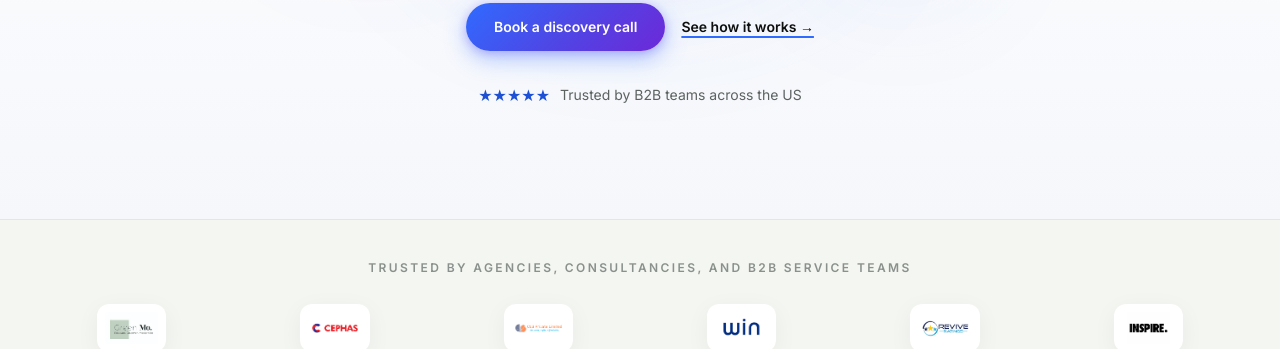
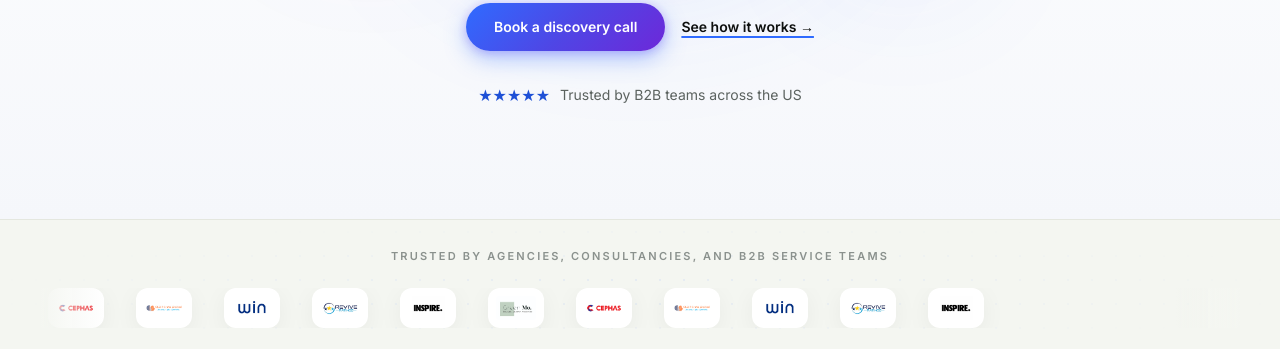
Before and after one commit to senthil221/B2bdrive---webpage, a website: page index.html in a window 1280 px wide. Shown: the part 456-805 px from the top of the page. Drawn offline with Linux system fonts and the light colour scheme.

Commit message:
Roll logo strip as marquee, tighten scale, add subtle textures
- Logo cloud: static grid -> compact rolling marquee with edge fades and
  a faint dot-grid texture; shorter section (py-7), smaller logos (h-10)
- Compaction: section padding py-20/md:py-28 -> py-16/md:py-24 across the
  page for a tighter, more architectural vertical rhythm
- Add subtle dot-grid texture to the plain problem/shift-gears section
- Rebuild compiled Tailwind CSS

```diff
--- a/index.html
+++ b/index.html
@@ -92,17 +92,30 @@
       </div>
     </section>
 
-    <!-- Logo Cloud -->
-    <section class="border-y border-line bg-mist px-6 py-10">
-      <div class="mx-auto max-w-shell">
-        <p class="text-center text-xs font-semibold uppercase tracking-[0.2em] text-ink-mute">Trusted by agencies, consultancies, and B2B service teams</p>
-        <div class="mt-7 grid grid-cols-2 items-center gap-5 sm:grid-cols-3 lg:grid-cols-6">
-          <img src="assets/images/Green-mo-color.jpg" alt="Green Mo Marketing" class="mx-auto h-12 w-auto rounded-xl bg-white object-contain p-2 shadow-soft">
-          <img src="assets/images/Cephas-color.jpg" alt="Cephas Medical" class="mx-auto h-12 w-auto rounded-xl bg-white object-contain p-2 shadow-soft">
-          <img src="assets/images/Cls-color.jpg" alt="CLS Private Limited" class="mx-auto h-12 w-auto rounded-xl bg-white object-contain p-2 shadow-soft">
-          <img src="assets/images/Win-color.jpg" alt="Win at Ecommerce" class="mx-auto h-12 w-auto rounded-xl bg-white object-contain p-2 shadow-soft">
-          <img src="assets/images/Revive-Color.jpg" alt="Revive Ratings" class="mx-auto h-12 w-auto rounded-xl bg-white object-contain p-2 shadow-soft">
-          <img src="assets/images/Inspire-color.jpg" alt="Inspire" class="mx-auto h-12 w-auto rounded-xl bg-white object-contain p-2 shadow-soft">
+    <!-- Logo Cloud (rolling marquee) -->
+    <section class="relative overflow-hidden border-y border-line bg-mist px-6 py-7">
+      <div class="pointer-events-none absolute inset-0 bg-dot-grid opacity-60 [mask-image:radial-gradient(ellipse_at_center,black,transparent_75%)]" aria-hidden="true"></div>
+      <div class="relative mx-auto max-w-shell">
+        <p class="text-center text-[11px] font-semibold uppercase tracking-[0.2em] text-ink-mute">Trusted by agencies, consultancies, and B2B service teams</p>
+        <div class="relative mt-6 overflow-hidden">
+          <div class="pointer-events-none absolute inset-y-0 left-0 z-10 w-16 bg-gradient-to-r from-mist to-transparent"></div>
+          <div class="pointer-events-none absolute inset-y-0 right-0 z-10 w-16 bg-gradient-to-l from-mist to-transparent"></div>
+          <div class="flex w-max marquee-track items-center gap-5 sm:gap-8">
+            <!-- set 1 -->
+            <img src="assets/images/Green-mo-color.jpg" alt="Green Mo Marketing" class="h-10 w-auto flex-none rounded-xl bg-white object-contain p-2 shadow-soft">
+            <img src="assets/images/Cephas-color.jpg" alt="Cephas Medical" class="h-10 w-auto flex-none rounded-xl bg-white object-contain p-2 shadow-soft">
+            <img src="assets/images/Cls-color.jpg" alt="CLS Private Limited" class="h-10 w-auto flex-none rounded-xl bg-white object-contain p-2 shadow-soft">
+            <img src="assets/images/Win-color.jpg" alt="Win at Ecommerce" class="h-10 w-auto flex-none rounded-xl bg-white object-contain p-2 shadow-soft">
+            <img src="assets/images/Revive-Color.jpg" alt="Revive Ratings" class="h-10 w-auto flex-none rounded-xl bg-white object-contain p-2 shadow-soft">
+            <img src="assets/images/Inspire-color.jpg" alt="Inspire" class="h-10 w-auto flex-none rounded-xl bg-white object-contain p-2 shadow-soft">
+            <!-- set 2 (duplicate for seamless loop) -->
+            <img src="assets/images/Green-mo-color.jpg" alt="" aria-hidden="true" class="h-10 w-auto flex-none rounded-xl bg-white object-contain p-2 shadow-soft">
+            <img src="assets/images/Cephas-color.jpg" alt="" aria-hidden="true" class="h-10 w-auto flex-none rounded-xl bg-white object-contain p-2 shadow-soft">
+            <img src="assets/images/Cls-color.jpg" alt="" aria-hidden="true" class="h-10 w-auto flex-none rounded-xl bg-white object-contain p-2 shadow-soft">
+            <img src="assets/images/Win-color.jpg" alt="" aria-hidden="true" class="h-10 w-auto flex-none rounded-xl bg-white object-contain p-2 shadow-soft">
+            <img src="assets/images/Revive-Color.jpg" alt="" aria-hidden="true" class="h-10 w-auto flex-none rounded-xl bg-white object-contain p-2 shadow-soft">
+            <img src="assets/images/Inspire-color.jpg" alt="" aria-hidden="true" class="h-10 w-auto flex-none rounded-xl bg-white object-contain p-2 shadow-soft">
+          </div>
         </div>
       </div>
     </section>
@@ -179,8 +192,9 @@
     </section>
 
     <!-- Problem → Shift gears (driving metaphor) -->
-    <section class="px-6 py-20 md:py-28">
-      <div class="mx-auto max-w-shell">
+    <section class="relative overflow-hidden px-6 py-16 md:py-24">
+      <div class="pointer-events-none absolute inset-0 bg-dot-grid opacity-50 [mask-image:radial-gradient(ellipse_at_center,black,transparent_70%)]" aria-hidden="true"></div>
+      <div class="relative mx-auto max-w-shell">
         <div class="grid items-stretch gap-5 lg:grid-cols-2">
           <article class="rounded-[2rem] border border-line bg-mist p-8 md:p-10">
             <span class="inline-flex rounded-full bg-white px-4 py-2 text-xs font-semibold uppercase tracking-[0.16em] text-ink-soft shadow-soft">Putting the brakes on?</span>
@@ -258,7 +272,7 @@
     </section>
 
     <!-- Services -->
-    <section id="services" class="relative overflow-hidden bg-gradient-to-b from-azure-soft via-white to-white px-6 py-20 md:py-28">
+    <section id="services" class="relative overflow-hidden bg-gradient-to-b from-azure-soft via-white to-white px-6 py-16 md:py-24">
       <div class="pointer-events-none absolute inset-0 bg-dot-grid opacity-70 [mask-image:linear-gradient(to_bottom,black,transparent_72%)]" aria-hidden="true"></div>
       <div class="pointer-events-none absolute right-0 top-16 h-80 w-80 translate-x-1/3 rounded-full bg-azure/15 blur-3xl" aria-hidden="true"></div>
       <div class="pointer-events-none absolute left-0 bottom-10 h-64 w-64 -translate-x-1/3 rounded-full bg-azure/10 blur-3xl" aria-hidden="true"></div>
@@ -343,7 +357,7 @@
     </section>
 
     <!-- Process -->
-    <section id="process" class="relative overflow-hidden bg-gradient-to-b from-mist to-azure-soft px-6 py-20 md:py-28">
+    <section id="process" class="relative overflow-hidden bg-gradient-to-b from-mist to-azure-soft px-6 py-16 md:py-24">
       <div class="pointer-events-none absolute left-0 top-20 h-72 w-72 -translate-x-1/3 rounded-full bg-azure/10 blur-3xl" aria-hidden="true"></div>
       <div class="relative mx-auto max-w-shell">
         <div class="grid gap-12 lg:grid-cols-[.85fr_1.15fr]">
@@ -397,7 +411,7 @@
     </section>
 
     <!-- Results -->
-    <section id="results" class="relative overflow-hidden bg-gradient-to-b from-white to-azure-soft px-6 py-20 md:py-28">
+    <section id="results" class="relative overflow-hidden bg-gradient-to-b from-white to-azure-soft px-6 py-16 md:py-24">
       <div class="pointer-events-none absolute right-0 top-10 h-72 w-72 translate-x-1/3 rounded-full bg-azure/10 blur-3xl" aria-hidden="true"></div>
       <div class="relative mx-auto max-w-shell">
         <div class="flex flex-col gap-6 md:flex-row md:items-end md:justify-between">
@@ -449,7 +463,7 @@
     </section>
 
     <!-- Testimonials marquee -->
-    <section id="testimonials" class="overflow-hidden bg-azure-soft px-0 py-20 md:py-28">
+    <section id="testimonials" class="overflow-hidden bg-azure-soft px-0 py-16 md:py-24">
       <div class="mx-auto mb-12 max-w-shell px-6">
         <div class="mx-auto max-w-2xl text-center">
           <span class="pill inline-flex rounded-full px-4 py-2 text-xs font-semibold uppercase tracking-[0.16em] text-ink-soft">What clients say</span>
@@ -508,7 +522,7 @@
     </section>
 
     <!-- Comparison -->
-    <section id="comparison" class="relative overflow-hidden px-6 py-20 md:py-28">
+    <section id="comparison" class="relative overflow-hidden px-6 py-16 md:py-24">
       <div class="pointer-events-none absolute left-1/2 top-0 h-72 w-[640px] max-w-full -translate-x-1/2 rounded-full bg-azure/10 blur-3xl" aria-hidden="true"></div>
       <div class="relative mx-auto max-w-shell">
         <div class="mx-auto mb-12 max-w-2xl text-center">
@@ -543,7 +557,7 @@
     </section>
 
     <!-- FAQ -->
-    <section id="faq" class="relative overflow-hidden bg-mist px-6 py-20 md:py-28">
+    <section id="faq" class="relative overflow-hidden bg-mist px-6 py-16 md:py-24">
       <div class="pointer-events-none absolute right-0 top-10 h-72 w-72 translate-x-1/3 rounded-full bg-azure/10 blur-3xl" aria-hidden="true"></div>
       <div class="relative mx-auto max-w-shell">
         <div class="grid gap-12 lg:grid-cols-[.8fr_1.2fr]">
```
Also changed, not shown: assets/css/styles.css.
